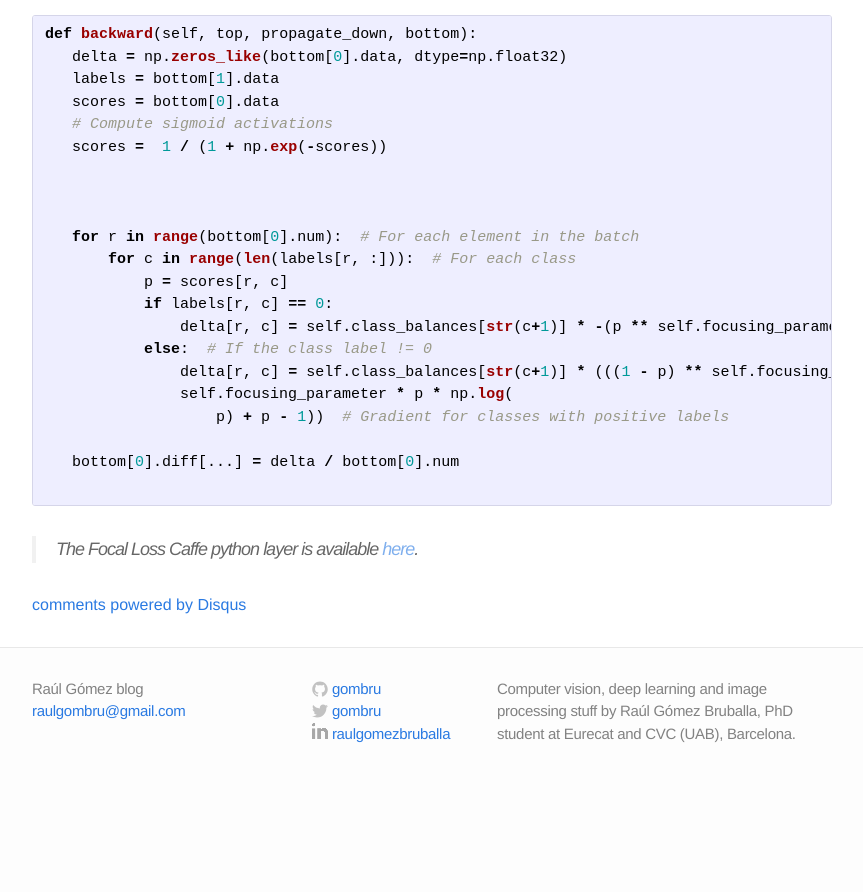
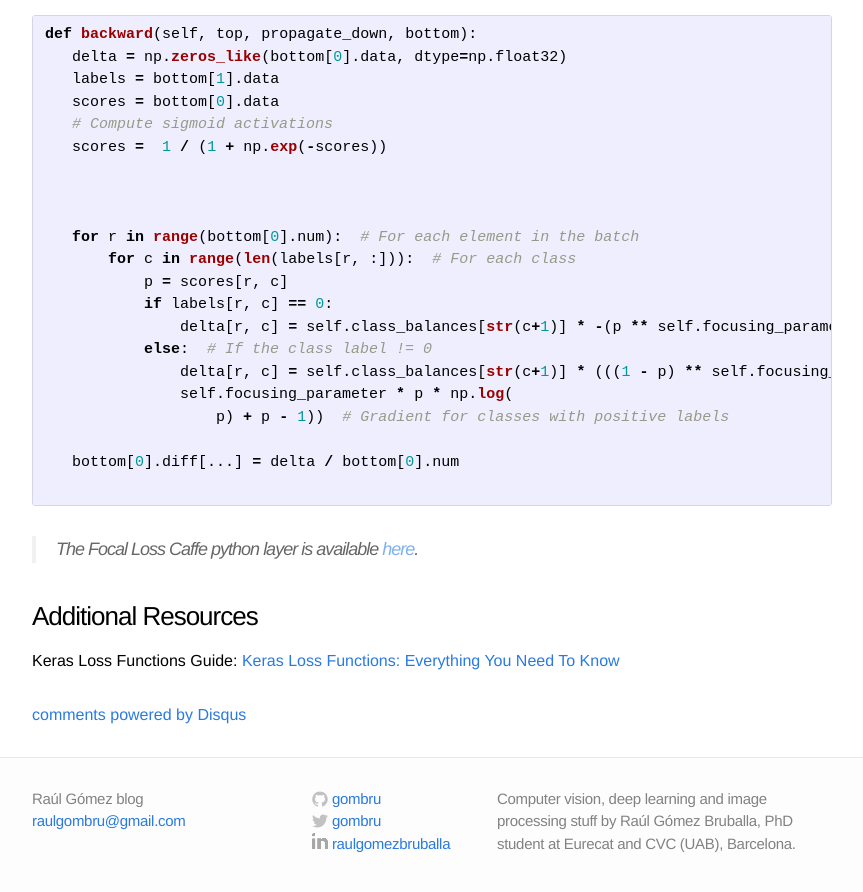
Before and after one commit to gombru/gombru.github.io, a Jekyll site: the page built from _posts/2018-05-23-cross_entropy_loss.markdown, in a window 1280 px wide and 900 px high, scrolled down 14126 px. Shown: the top 892 px of the window, without its empty margins (208-1071 px from the left). Built offline with Jekyll 4.4.1, drawn with Linux system fonts in a browser that asks for light colours; formulas are drawn with MathJax 3; comment, search, counter and statistics services are not loaded; before the commit the page ends 14916 px from its top, so only the background shows below that.

Commit message:
Keras Loss Functions

````diff
--- a/_posts/2018-05-23-cross_entropy_loss.markdown
+++ b/_posts/2018-05-23-cross_entropy_loss.markdown
@@ -351,3 +351,6 @@ def backward(self, top, propagate_down, bottom):
 ```
 
 > The Focal Loss Caffe python layer is available [here](https://gist.github.com/gombru/881668fb065adc8f263725caa0722ab2).
+
+### Additional Resources
+Keras Loss Functions Guide: [Keras Loss Functions: Everything You Need To Know](https://neptune.ai/blog/keras-loss-functions)
````
